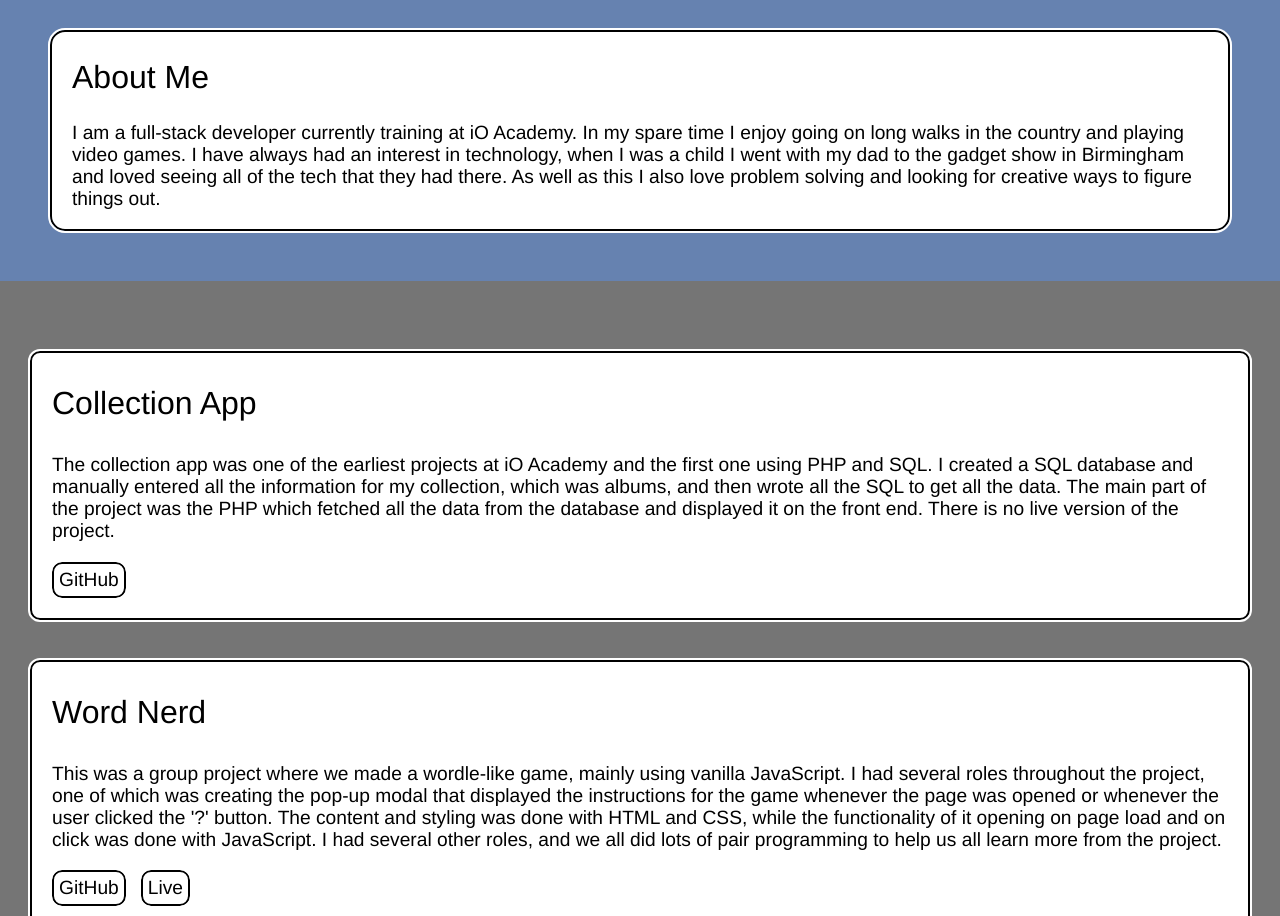
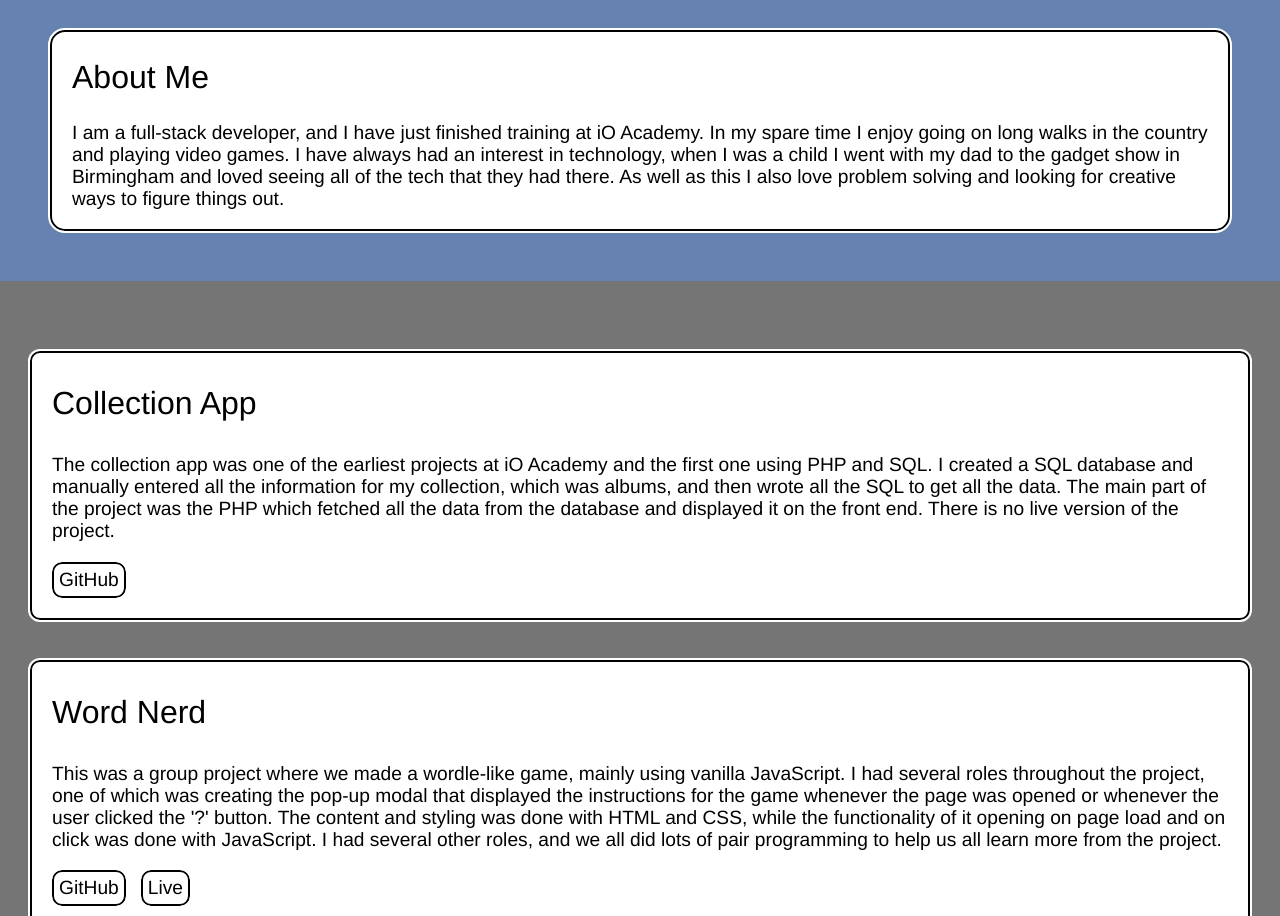
Before and after one commit to Marcus12934/Marcus12934.github.io, a plain HTML site: page index.html in a window 1280 px wide. Shown: the part 820-1736 px from the top of the page. Drawn offline with Linux system fonts and the light colour scheme.

Commit message:
Minor update to the about me section

```diff
--- a/index.html
+++ b/index.html
@@ -16,7 +16,7 @@
 	<section class="about">
 		<div class="aboutTxt">
 			<h2 class="aboutH">About Me</h2>
-			<p class="aboutP">I am a full-stack developer currently training at iO Academy. In my spare time I enjoy going on long walks in the country and playing video games. I have always had an interest in technology, when I was a child I went with my dad to the gadget show in Birmingham and loved seeing all of the tech that they had there. As well as this I also love problem solving and looking for creative ways to figure things out.</p>
+			<p class="aboutP">I am a full-stack developer, and I have just finished training at iO Academy. In my spare time I enjoy going on long walks in the country and playing video games. I have always had an interest in technology, when I was a child I went with my dad to the gadget show in Birmingham and loved seeing all of the tech that they had there. As well as this I also love problem solving and looking for creative ways to figure things out.</p>
 		</div>
 	</section>
 	<section class="portfolio">
```
